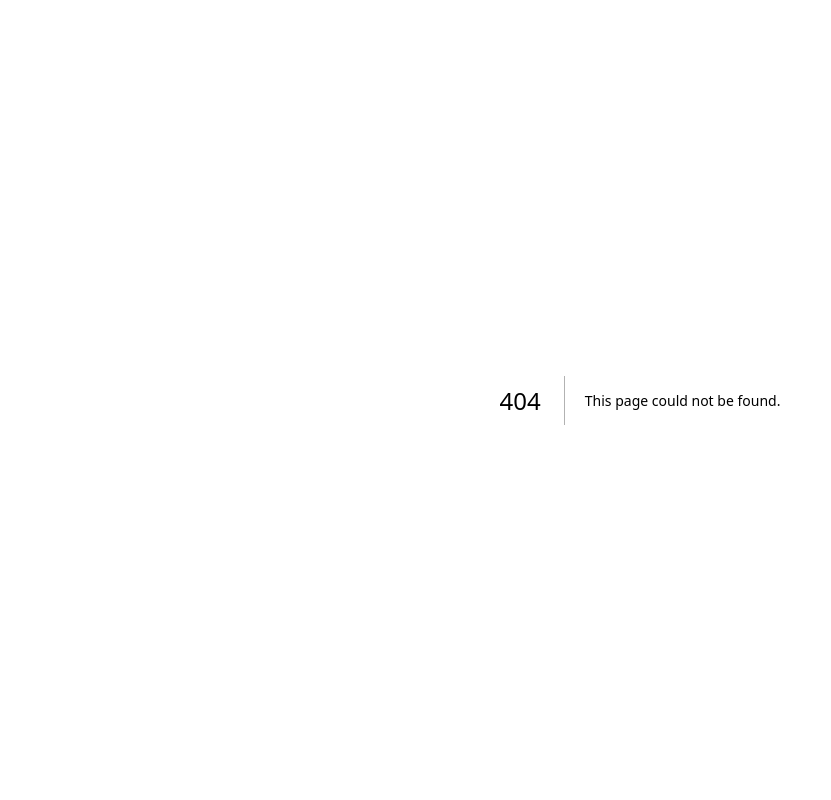
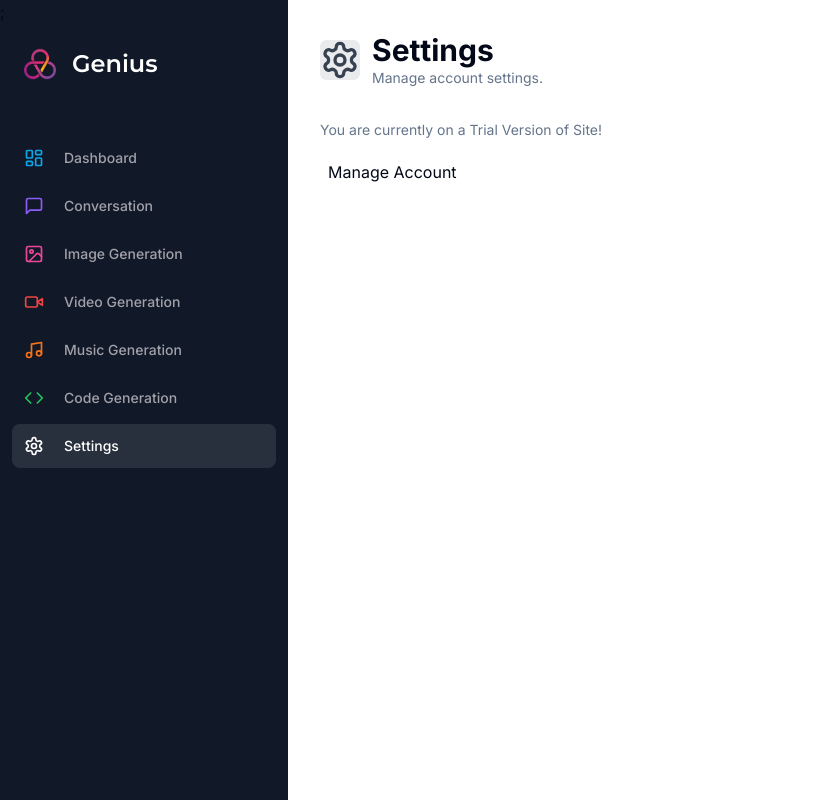
Before and after one commit to sudh-202/saas_platform, a Next.js app: page /settings in a window 1280 px wide. Before the commit this address had no page. Shown: the whole page, without its empty margins (0-831 px from the left). Built offline with nearby package versions, Linux system fonts and the light colour scheme.

Commit message:
Settings changes

```diff
--- /dev/null
+++ b/app/(dashboard)/(routes)/settings/constants.ts
@@ -0,0 +1,7 @@
+import * as z from "zod";
+
+export const formSchema = z.object({
+  prompt: z.string().min(1, {
+    message: "Prompt is required."
+  }),
+});
--- /dev/null
+++ b/app/(dashboard)/(routes)/settings/page.tsx
@@ -0,0 +1,47 @@
+import { Settings } from "lucide-react";
+
+import { Heading } from "@/components/heading";
+import Link from "next/link";
+import { Button } from "@/components/ui/button";
+// import { useAuth } from "@clerk/nextjs";
+// import { SubscriptionButton } from "@/components/subscription-button";
+// import { checkSubscription } from "@/lib/subscription";
+import { UserButton } from "@clerk/nextjs";
+
+const SettingsPage = async () => {
+  // const isPro = await checkSubscription();
+  // const { isSignedIn } = useAuth();
+
+  return (
+    <div>
+      <Heading
+        title="Settings"
+        description="Manage account settings."
+        icon={Settings}
+        iconColor="text-gray-700"
+        bgColor="bg-gray-700/10"
+      />
+      <div className="px-4 lg:px-8 space-y-4">
+        <div className="text-muted-foreground text-sm">
+          {/* {isPro ? "You are currently on a Pro plan." : "You are currently on a free plan."} */}
+          You are currently on a Trial Version of Site!
+        </div>
+        {/* <SubscriptionButton isPro={isPro} /> */}
+        {/* <div className="flex items-center gap-x-2">
+                <Link href={ "/dashboard" }>
+                    <Button variant="outline" className="rounded-full">
+                        Manage Account
+                    </Button>
+                </Link>
+            </div> */}
+            <div className="flex w-full justify-start">
+                <UserButton afterSignOutUrl="/" />
+                <div className="py-1 px-2">Manage Account</div>
+
+            </div>
+      </div>
+    </div>
+   );
+}
+
+export default SettingsPage;
--- a/package.json
+++ b/package.json
@@ -6,7 +6,8 @@
     "dev": "next dev",
     "build": "next build",
     "start": "next start",
-    "lint": "next lint"
+    "lint": "next lint",
+    "postinstall": "prisma generate"
   },
   "dependencies": {
     "@clerk/nextjs": "^4.29.6",
```
